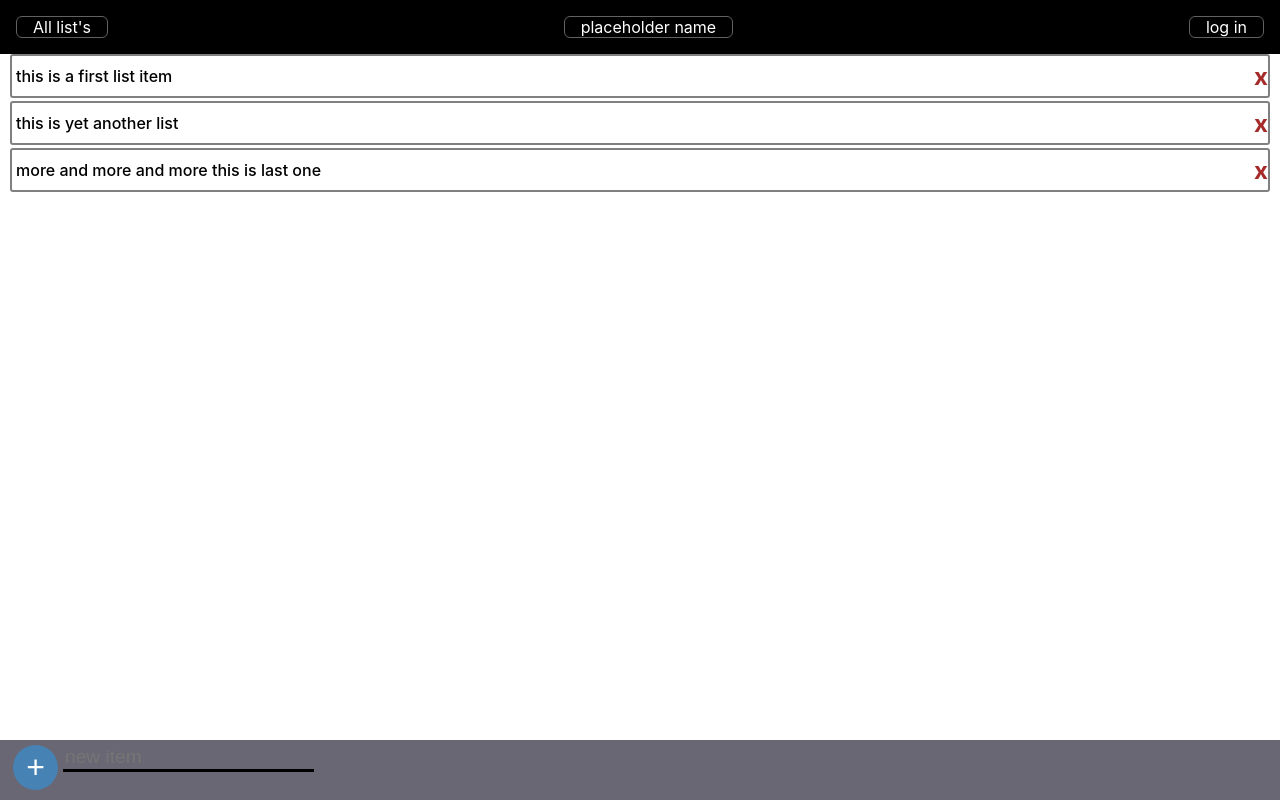
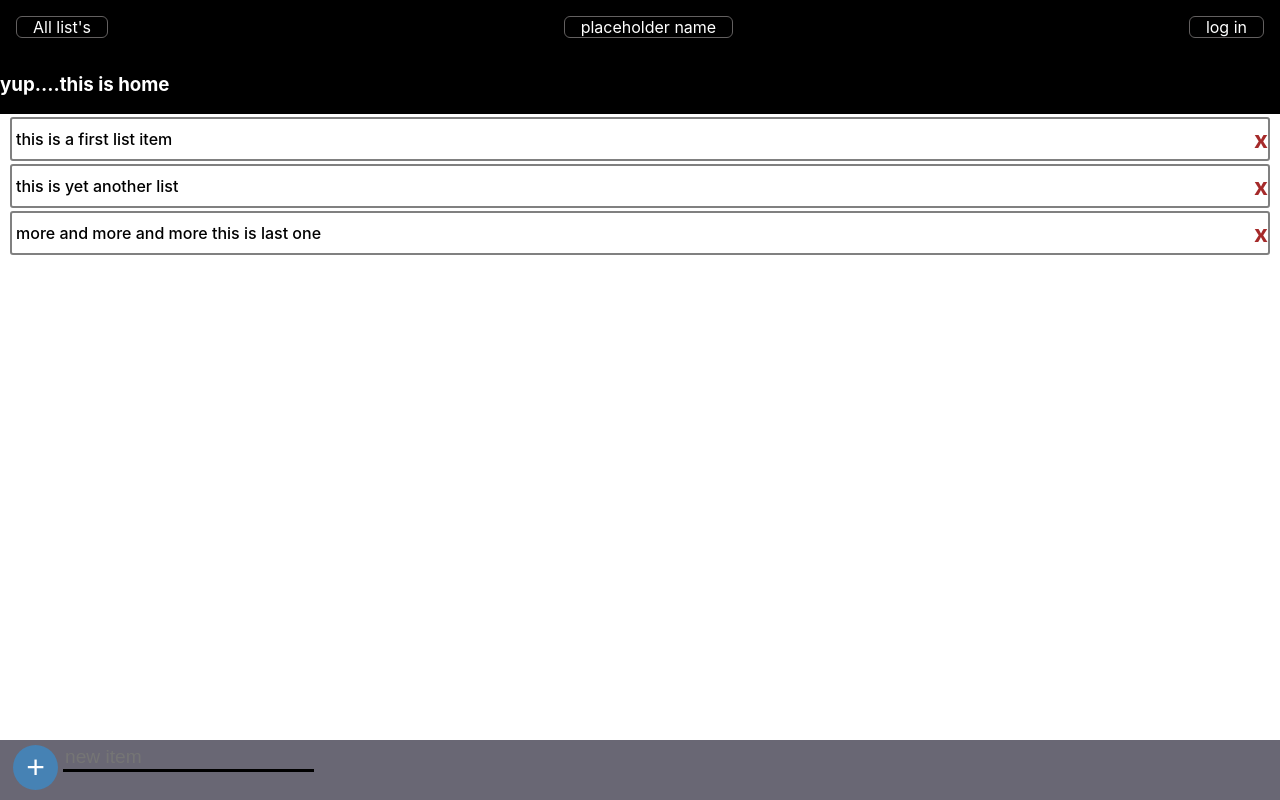
Before and after one commit to Luka-dot/familyShopper, a React (Create React App) app: page /home in a window 1280 px wide. Built offline with nearby package versions, Linux system fonts and the light colour scheme.

Commit message:
router added and home page set

```diff
--- a/package.json
+++ b/package.json
@@ -10,6 +10,7 @@
     "react": "^17.0.1",
     "react-dom": "^17.0.1",
     "react-redux": "^7.2.2",
+    "react-router-dom": "^5.2.0",
     "react-scripts": "4.0.0",
     "redux": "^4.0.5",
     "web-vitals": "^0.2.4"
--- a/src/App.js
+++ b/src/App.js
@@ -1,9 +1,11 @@
 import React, { useState} from 'react';
+import { Route } from 'react-router-dom';
 import { connect } from 'react-redux';
 import { increment, decrement } from './redux/actions/index';
 import MainList from './components/main-list/main-list.component';
 import CustomButton from './components/button/custom-button-component';
 import Header from './components/header/header-component';
+import HomePage from './pages/home-page/home-page-component'
 
 import './App.scss';
 
@@ -12,6 +14,7 @@ function App(props) {
   return (
     <div className="App">
       <Header />
+      <Route exact path='/home' component={HomePage} />
       <MainList />
       <div className="positionInBottom" >
         <CustomButton  />
--- a/src/components/list-item/list-item.styles.scss
+++ b/src/components/list-item/list-item.styles.scss
@@ -6,7 +6,7 @@
     height: 40px;
     border: 2px solid grey;
     border-radius: 3px;
-    margin-bottom: 3px;
+    margin-top: 3px;
 
     .item-text {
         margin-left: 4px;
--- a/src/index.js
+++ b/src/index.js
@@ -1,5 +1,6 @@
 import React from 'react';
 import ReactDOM from 'react-dom';
+import { BrowserRouter } from 'react-router-dom';
 import './index.css';
 import App from './App';
 import {createStore} from 'redux';
@@ -12,7 +13,9 @@ const store = createStore(allReducers, window.__REDUX_DEVTOOLS_EXTENSION__ && wi
 
 ReactDOM.render(
   <Provider store={store}>
-    <App />
+    <BrowserRouter>
+      <App />
+    </BrowserRouter>
   </Provider>,
   document.getElementById('root')
 );
--- /dev/null
+++ b/src/pages/home-page/home-page-component.jsx
@@ -0,0 +1,14 @@
+import React from 'react';
+
+import './home-page.styles.scss';
+
+const HomePage = () => {
+
+    return (
+        <div className="main-container" >
+            <h3 >yup....this is home</h3>
+        </div>
+    )
+};
+
+export default HomePage;
```
Also changed, not shown: src/pages/home-page/home-page.styles.scss (added), src/pages/home-page/logIn-page/logIn-page-component.jsx (added), src/pages/home-page/logIn-page/logIn-page.styles.scss (added), 1 other file (tests, documents, lock files or other folders).
